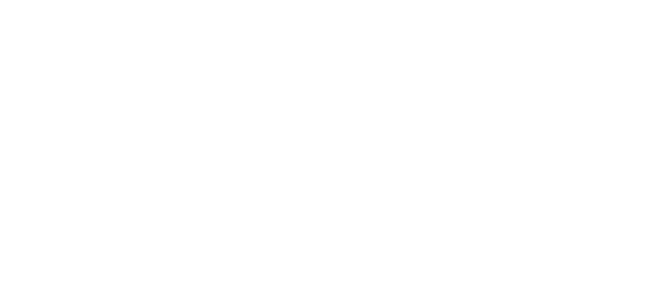
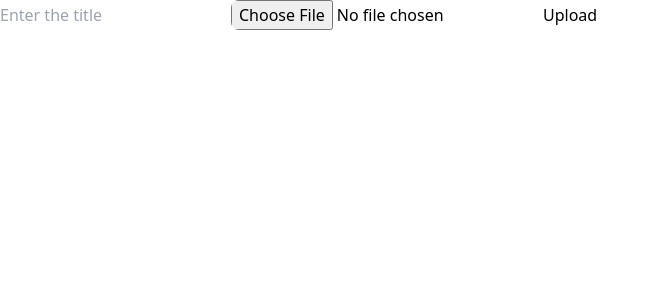
Before and after one commit to ADX333/Music-App-MERN, a React app in the folder frontend/: page /upload in a window 1280 px wide. Before the commit this address had no page. Shown: the top 300 px of the page, without its empty margins (0-658 px from the left). Built offline with nearby package versions, Linux system fonts and the light colour scheme; the HTML template or start-up script is replaced by a standard one.

Commit message:
Song upload working

```diff
--- a/frontend/src/App.jsx
+++ b/frontend/src/App.jsx
@@ -1,6 +1,7 @@
 import {Routes,Route} from 'react-router-dom'
 import Login from './components/Auth/Login'
 import Home from './pages/Home'
+import Upload from './pages/Upload'
 
 
 export default function App(){
@@ -8,6 +9,7 @@ export default function App(){
     <Routes>
       <Route path='/' element={<Login></Login>} />
       <Route path='/home' element={<Home></Home>}/>
+      <Route path='/upload' element={<Upload></Upload>}></Route>
     </Routes>
   )
 }
--- a/frontend/src/pages/Upload.jsx
+++ b/frontend/src/pages/Upload.jsx
@@ -1,8 +1,41 @@
-import React from 'react'
+import React, { useState } from 'react'
+import axios from 'axios';
 
 function Upload() {
+  const [title,setTitle]=useState("");
+  const [music,setMusic]=useState(null);
+
+  async function handleSubmit(e){
+    e.preventDefault();
+    const formData=new FormData();
+    formData.append("title", title);
+    formData.append("music", music);
+    try{
+      const newSong=await axios.post("http://localhost:3000/api/music/addMusic", formData, {withCredentials:true})
+      console.log("Uploaded Successfully")
+    }
+    catch(err){
+      console.log("Error Occurred : ", err)
+    }
+  }
+
+  function handleTitle(e){
+    setTitle(e.target.value)
+  }
+
+  function handleFile(e){
+    setMusic(e.target.files[0])
+  }
+
   return (
-    <div>Upload</div>
+    <div>
+      <form onSubmit={handleSubmit}>
+        <input value={title} placeholder='Enter the title' onChange={handleTitle}className='border-purple-700 rounded-lg'></input>
+        <input type="file" placeholder="Upload the file" onChange={handleFile}
+        className='border-purple-700 rounded-lg'></input>
+        <button>Upload</button>
+      </form>
+    </div>
   )
 }
 
```
